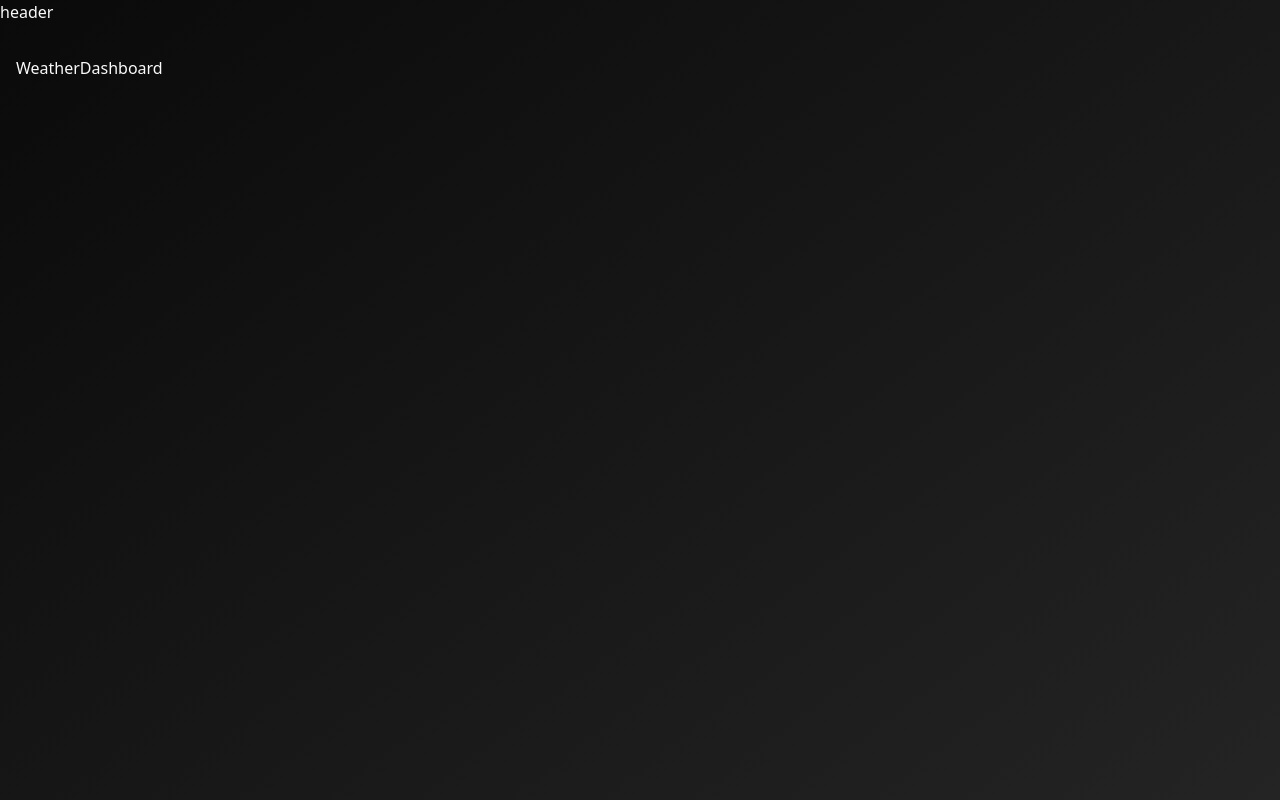
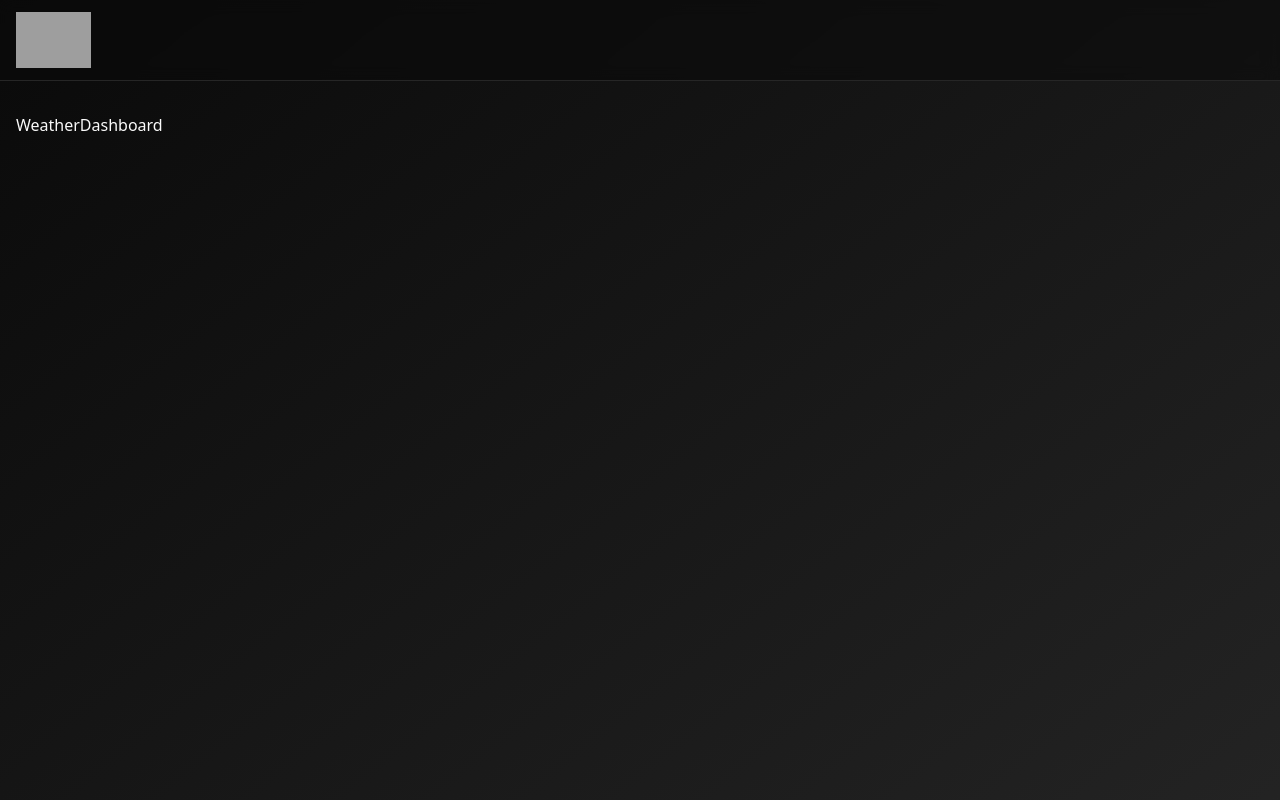
Before and after one commit to HarshitAditya27/MeteoCast, a React (Vite) app: page / in a window 1280 px wide. Shown: the top 800 px of the page. Built offline with nearby package versions, Linux system fonts and the light colour scheme; grey boxes are pictures that could not be loaded.

Commit message:
Added header component

```diff
--- /dev/null
+++ b/src/components/Header.tsx
@@ -0,0 +1,16 @@
+import React from "react";
+import { Link } from "react-router-dom";
+
+function Header() {
+  return (
+    <header className="sticky top-0 z-50 w-full border-b bg-background/95 backdrop-blur py-2 supports-[backdrop-filter]:bg-background/60">
+      <div className="container mx-auto flex h-16 items-center justify-between px-4">
+        <Link to={"/"}>
+          <img src="/logo.png" alt="klogo" className="h-14" />
+        </Link>
+      </div>
+    </header>
+  );
+}
+
+export default Header;
--- a/src/components/layout.tsx
+++ b/src/components/layout.tsx
@@ -1,8 +1,9 @@
 import type { PropsWithChildren } from "react";
+import Header from "./Header";
 const Layout = ({ children }: PropsWithChildren) => {
   return (
     <div className="bg-gradient-to-br from-background to-muted">
-      header
+      <Header />
       <main className="min-h-screen container mx-auto px-4 py-8">
         {children}
       </main>
```
